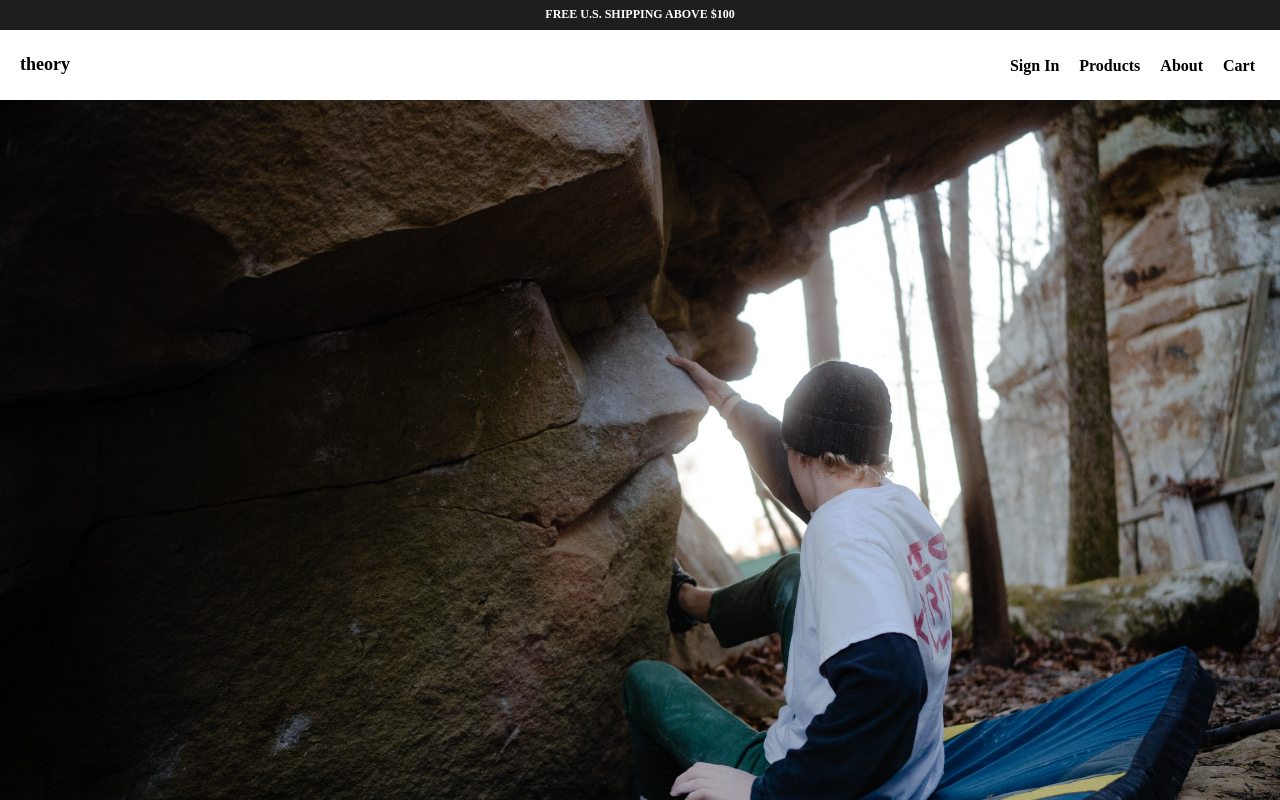
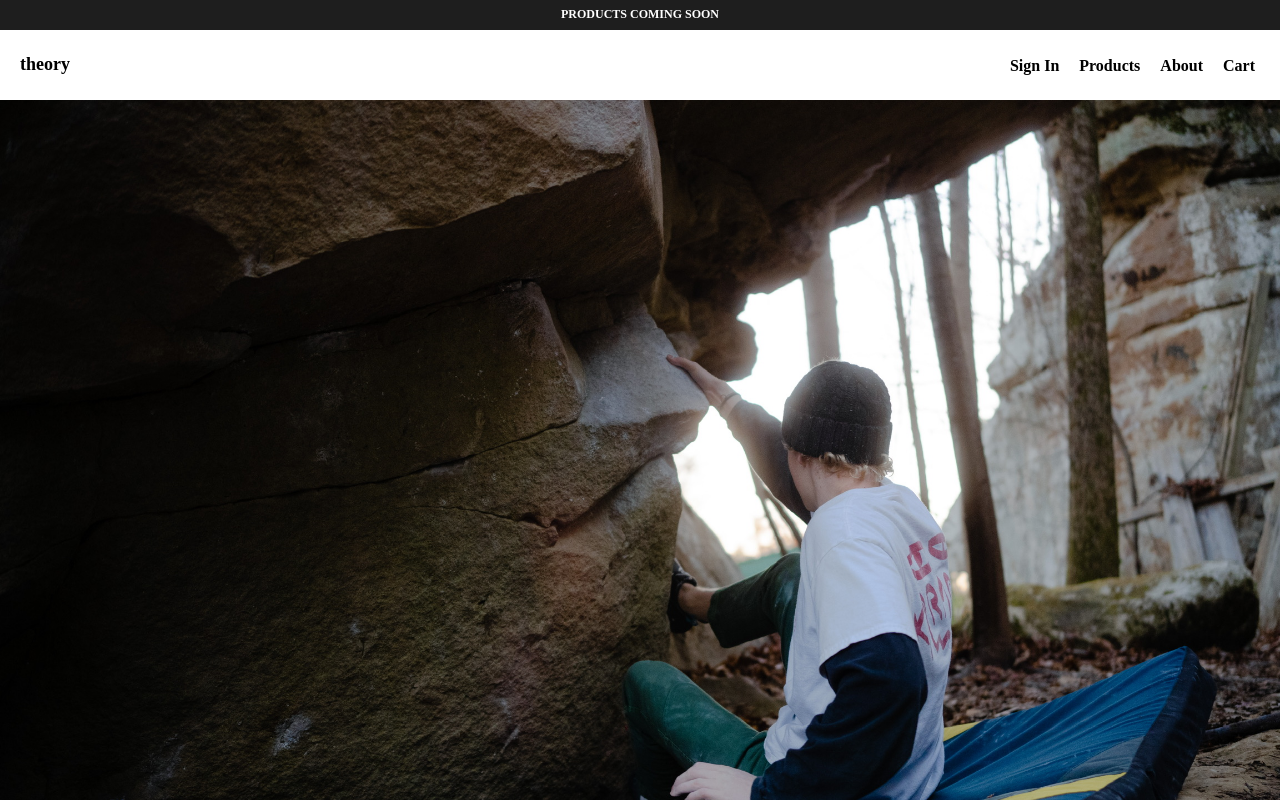
Before and after one commit to thanetate/Theory-Climbing, a Next.js app in the folder my-app/: page / in a window 1280 px wide. Shown: the top 800 px of the page. Built offline with nearby package versions, Linux system fonts and the light colour scheme; no server answers.

Commit message:
products coming soon

```diff
--- a/my-app/app/(front)/page.tsx
+++ b/my-app/app/(front)/page.tsx
@@ -19,7 +19,7 @@ export default function Home() {
     <>
       <section className="announcments">
         <div className="news">
-          <p>FREE U.S. SHIPPING ABOVE $100</p>
+          <p>PRODUCTS COMING SOON</p>
         </div>
       </section>
 
```
